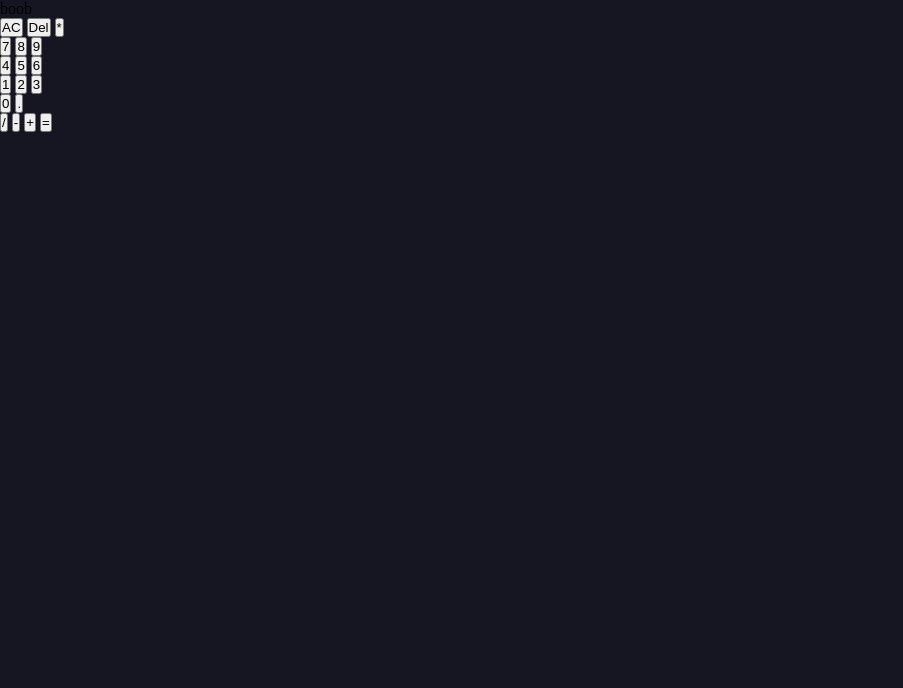
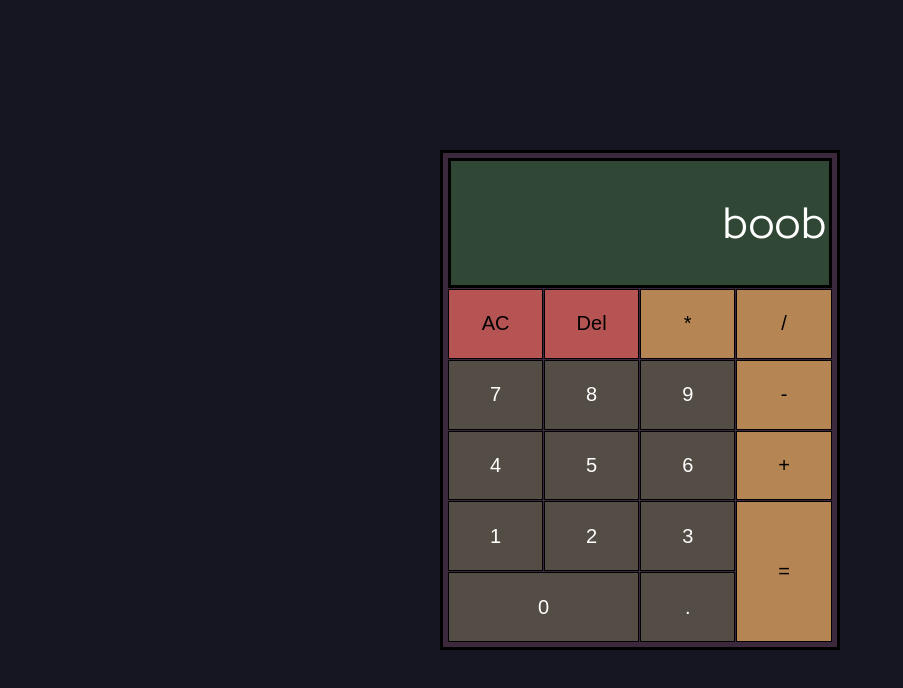
Before and after one commit to qtrfx/odin-basic-calculator, a plain HTML site: page index.html in a window 1280 px wide. Shown: the whole page, without its empty margins (0-903 px from the left). Drawn offline with Linux system fonts and the light colour scheme.

Commit message:
feat: style calculator

```diff
--- a/styles.css
+++ b/styles.css
@@ -1,3 +1,5 @@
+@import url("https://fonts.googleapis.com/css2?family=Anonymous+Pro:ital,wght@0,400;0,700;1,400;1,700&display=swap");
+
 * {
   box-sizing: border-box;
   padding: 0;
@@ -6,4 +8,108 @@
 
 body {
   background-color: rgb(22, 22, 34);
+  width: 100vw;
+  max-width: 100%;
+  min-height: 100vh;
+  display: flex;
+  flex-direction: column;
+  justify-content: center;
+  align-items: center;
 }
+
+.calculator-container {
+  display: flex;
+  flex-direction: column;
+  flex-basis: 500px;
+  max-width: 400px;
+  width: 80%;
+  height: 80%;
+  max-height: 900px;
+  background-color: rgb(59, 40, 61);
+  padding: 5px;
+  border: 3px solid black;
+  gap: 1px;
+}
+
+.calculator-display {
+  background-color: rgb(49, 71, 54);
+  width: 100%;
+  height: 130px;
+  border: 3px solid black;
+  font-family: "Anonymous Pro", monospace;
+  text-align: right;
+  display: flex;
+  justify-content: center;
+  align-items: right;
+  font-size: 3rem;
+  flex-direction: column;
+  color: white;
+  text-shadow: 0cqi;
+}
+
+.keypad {
+  width: 100%;
+  display: flex;
+  gap: 1px;
+  flex-grow: 1;
+}
+
+.keypad-left {
+  display: flex;
+  flex-direction: column;
+  flex-grow: 1;
+  width: 300px;
+  gap: 1px;
+}
+
+.row {
+  display: flex;
+  flex-grow: 1;
+  gap: 1px;
+}
+
+.row * {
+  flex-grow: 1;
+  flex-basis: 0;
+}
+
+.keypad-right {
+  display: flex;
+  flex-direction: column;
+  gap: 1px;
+  flex-basis: 100px;
+}
+
+.keypad-right * {
+  flex-grow: 1;
+}
+
+.calculate-key {
+  flex-grow: 2.58;
+}
+
+.zero-key {
+  flex-grow: 2.03;
+  flex-basis: 1;
+}
+
+.key {
+  border: 1px solid black;
+  font-size: 20px;
+}
+
+.number-key,
+.period-key {
+  background-color: hsl(30, 10%, 30%);
+  color: white;
+}
+
+.key-clear,
+.key-delete {
+  background-color: hsl(0, 40%, 52%);
+}
+
+.operator-key,
+.calculate-key {
+  background-color: hsl(30, 40%, 52%);
+}
```
